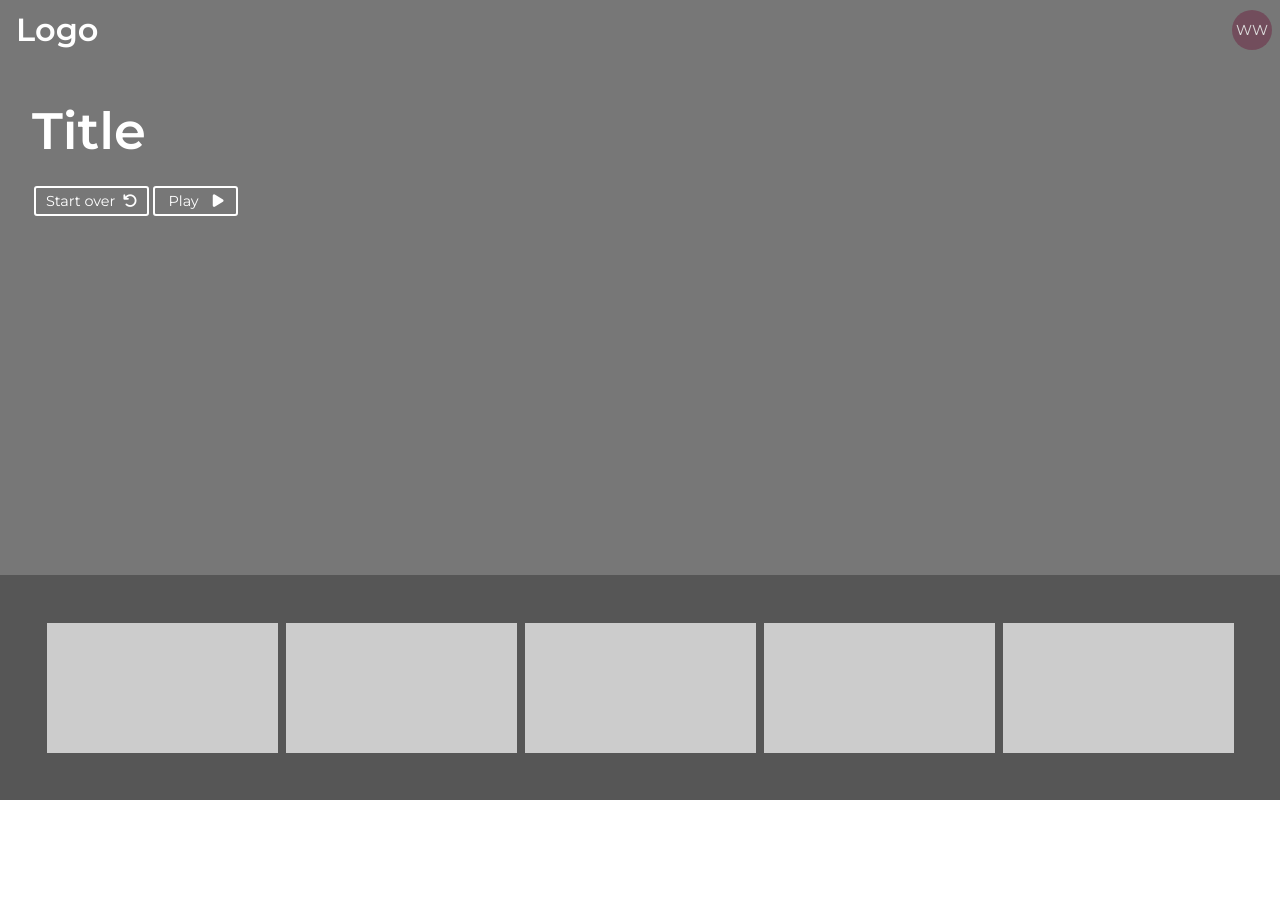
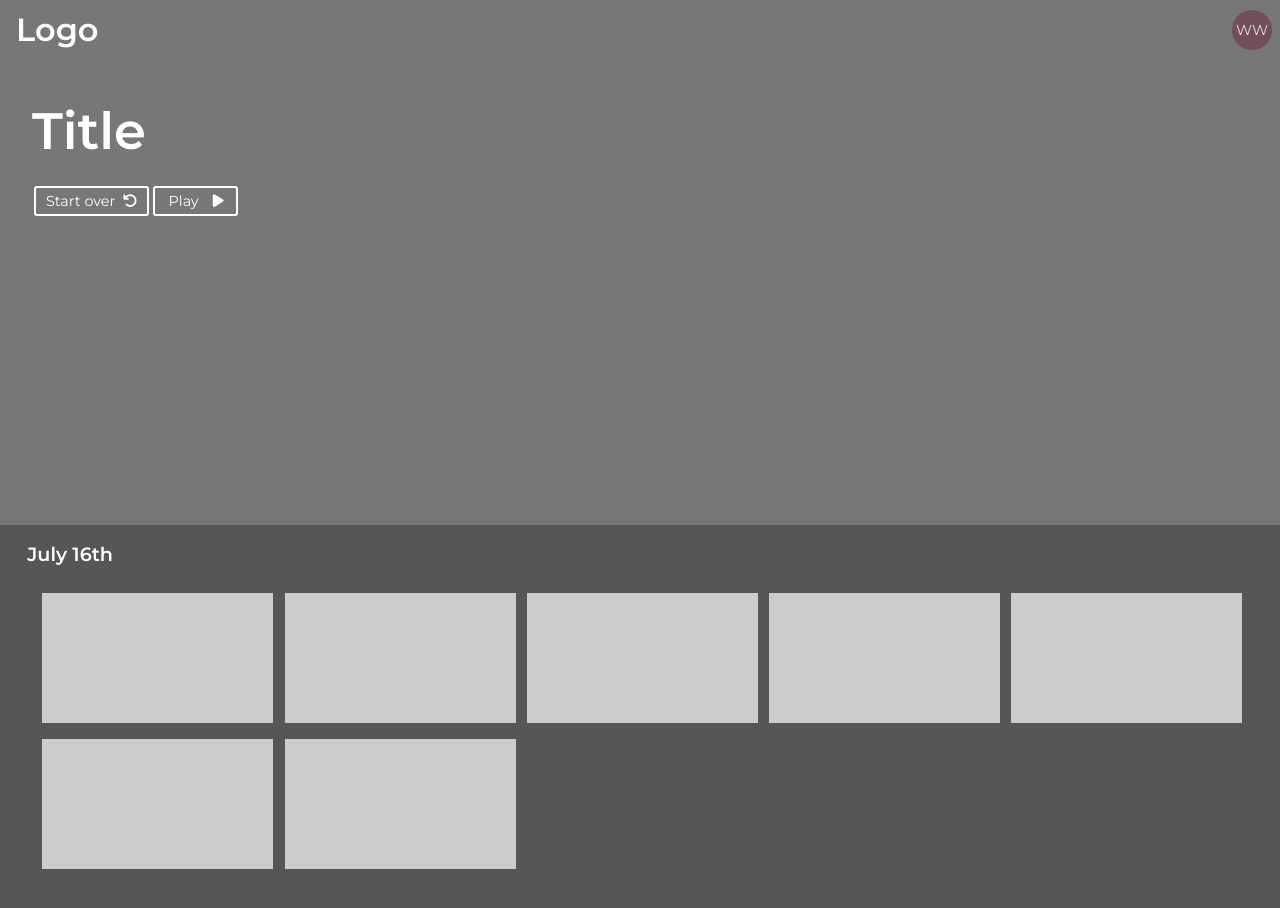
Before and after one commit to TeamSubchannel/subchannelsubscriberapp, a React (Create React App) app: page / in a window 1280 px wide. Before the commit the page ends 800 px from the top, so only its background shows below. Built offline with nearby package versions, Linux system fonts and the light colour scheme; what react-stripe-elements would draw is missing.

Commit message:
Added moment and restyled scheduler.

```diff
--- a/package.json
+++ b/package.json
@@ -4,6 +4,7 @@
   "private": true,
   "dependencies": {
     "formik": "^1.0.1",
+    "moment": "^2.22.2",
     "normalize.css": "^8.0.0",
     "react": "^16.4.1",
     "react-dom": "^16.4.1",
--- a/src/components/Schedule.jsx
+++ b/src/components/Schedule.jsx
@@ -1,6 +1,8 @@
 import React, { Component } from "react";
 import styled from "styled-components";
 import Video from "./Video";
+import { Row, Text } from "../theme/index";
+import moment from "moment";
 
 const Div = styled.div`
   grid-area: s;
@@ -10,15 +12,32 @@ const Div = styled.div`
   padding: 0.5em;
   height: 100%;
   display: flex;
+  flex-direction: column;
   justify-content: center;
-  align-items: center;
 `;
+
+const StyledRow = styled(Row)`
+  margin: 1em 0 1.5em 1.8em;
+  flex-wrap: wrap;
+`;
+
+const StyledText = styled(Text)`
+  font-weight: 600;
+  color: #fff;
+  margin-left: 1em;
+  margin-top: 0.5em;
+  font-size: 1.2em;
+`;
+
+let now = moment().format("MMMM Do");
 
 class Schedule extends Component {
   render() {
     const { videos } = this.props;
     return (
       <Div>
+        <StyledText>{now}</StyledText>
+        <StyledRow>
           {videos.map((video, index) => {
             return (
               <Video
@@ -30,6 +49,7 @@ class Schedule extends Component {
               />
             );
           })}
+        </StyledRow>
       </Div>
     );
   }
--- a/src/components/Video.jsx
+++ b/src/components/Video.jsx
@@ -2,10 +2,10 @@ import React from "react";
 import styled from "styled-components";
 
 const Div = styled.div`
-  width: 231px;
-  height: 130px;
+  min-width: 231px;
+  min-height: 130px;
   background: #ccc;
-  margin: 0 0.25em;
+  margin: 0.5em 0.35em;
 `;
 
 export default function Video() {
--- a/src/screens/App.js
+++ b/src/screens/App.js
@@ -53,6 +53,18 @@ class App extends Component {
         length: 4790,
         thumbnail: "",
         url: ""
+      },
+      {
+        name: "Video5",
+        length: 4790,
+        thumbnail: "",
+        url: ""
+      },
+      {
+        name: "Video5",
+        length: 4790,
+        thumbnail: "",
+        url: ""
       }
     ];
   };
--- a/src/theme/index.js
+++ b/src/theme/index.js
@@ -6,12 +6,8 @@ export const Wrapper = styled.div`
   display: grid;
   height: 100%;
   grid-template-columns: repeat(6, 1fr);
-  grid-template-rows: 1fr 1fr 1fr 1fr 1fr 225px;
+  grid-template-rows: 525px auto;
   grid-template-areas:
-    "p p p p p p"
-    "p p p p p p"
-    "p p p p p p"
-    "p p p p p p"
     "p p p p p p"
     "s s s s s s";
 `;
```
Also changed, not shown: 1 other file (tests, documents, lock files or other folders). Lines whose indentation alone changed are shown as unchanged.
